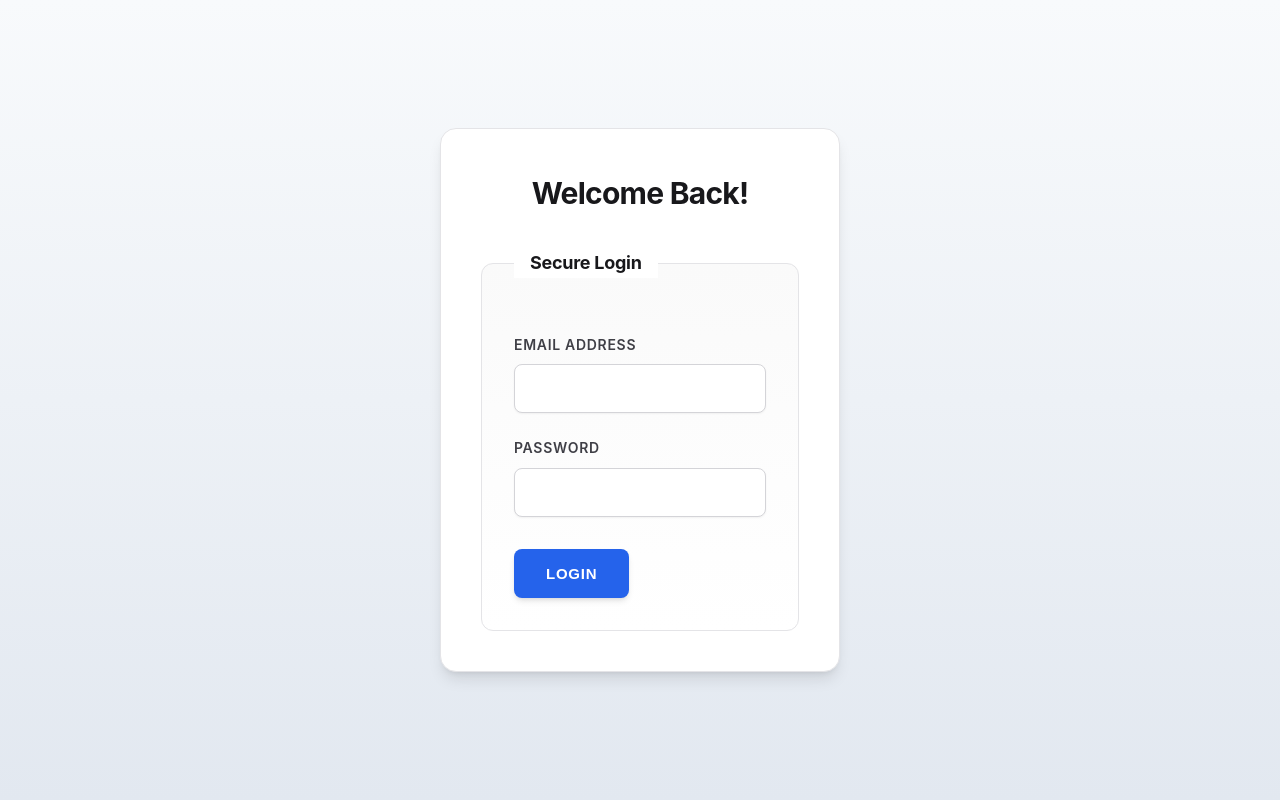
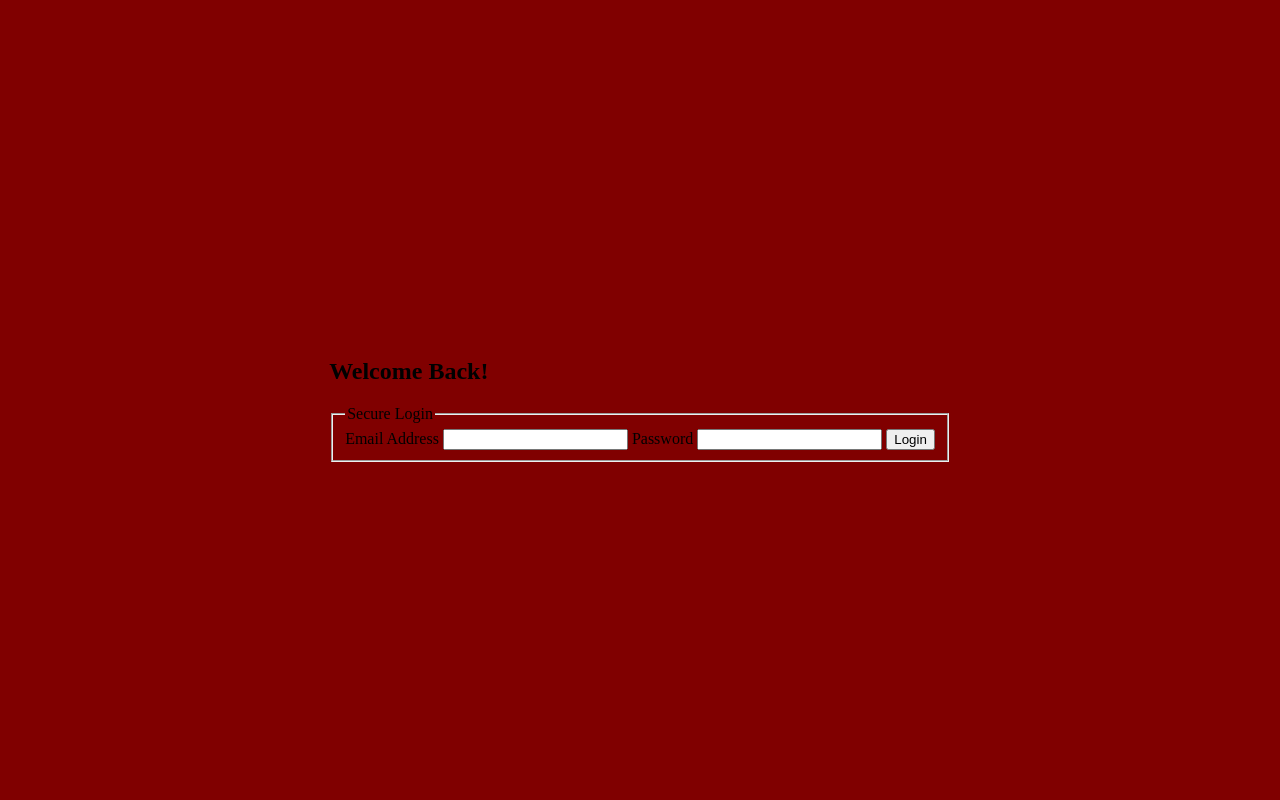
Before and after one commit to ITCS333/course-project-itcs333-group-9-project, a PHP site: page /src/auth/login.html in a window 1280 px wide. Run offline with PHP 8.4, Linux system fonts and the light colour scheme.

Commit message:
Update login page styles and structure for better presentation
Modified login page CSS and HTML to center the form, adjust styles, and clean up code structure.

Replit-Commit-Author: Agent
Replit-Commit-Session-Id: b6c78805-3c9d-4ad3-a4a2-ed6b895c4c3a
Replit-Commit-Checkpoint-Type: full_checkpoint
Replit-Commit-Event-Id: 0d178c1c-fed8-4e26-9315-84dd10102e14
Replit-Commit-Screenshot-Url: https://storage.googleapis.com/screenshot-production-us-central1/a9d221ff-1072-4567-acef-e979697dc3c9/b6c78805-3c9d-4ad3-a4a2-ed6b895c4c3a/xMNxHBo

```diff
--- a/src/auth/login.css
+++ b/src/auth/login.css
@@ -1,4 +1,4 @@
-:root {
+/* :root {
   --primary-50: #eff6ff;
   --primary-100: #dbeafe;
   --primary-500: #3b82f6;
@@ -229,4 +229,4 @@ button:active {
   fieldset {
     padding: 1.25rem;
   }
-}
+} */
--- a/src/auth/login.html
+++ b/src/auth/login.html
@@ -26,19 +26,13 @@
 
 </head>
      <!-- TODO: Add any styling to the 'body' tag to center the login form on the page. -->
-<body style="">
-
-
+<body style="display: flex; justify-content: center; align-items: center; min-height: 100vh; margin: 0; background-color:maroon;">
     <!-- This will be the main content area of the page. -->
     <!-- TODO: Use the 'main' element to contain the login form, as it represents the primary content of the document. -->
      <main class="container">
-
-
         <!-- This 'section' groups the related content of the login form. -->
         <!-- TODO: Create a 'section' element to act as the login card. -->
           <section class="login-card">
-
-
             <!-- The heading of the login form -->
             <!-- TODO: Add a heading element (e.g., 'h1' or 'h2') for the form's title. The text should be "Welcome Back!". -->
                         <h2>Welcome Back!</h2>
@@ -47,21 +41,15 @@
             <!-- TODO: Create a 'form' element. The 'action' can be '#' for now. -->
                  <form action="#" method="post">
 
-
                 <!-- TODO: Use a 'fieldset' to group all the related controls for the login form. -->
                         <fieldset>
-
-
                     <!-- TODO: Add a 'legend' to caption the fieldset. e.g., "Secure Login". This improves accessibility. -->
                                 <legend>Secure Login</legend>
-
 
                     <!-- TODO: Add a 'label' for the email input field.
                          The 'for' attribute should be "email".
                          The text should be "Email Address". -->
                                  <label for="email">Email Address</label>
-
-
 
                     <!-- TODO: Add an 'input' field for the email.
                          - The type should be "email".
@@ -69,14 +57,10 @@
                          - It should be a required field. -->
                                  <input type="email" id="email" required>
 
-
-
                     <!-- TODO: Add a 'label' for the password input field.
                          The 'for' attribute should be "password".
                          The text should be "Password". -->
                              <label for="password">Password</label>
-
-
 
                     <!-- TODO: Add an 'input' field for the password.
                          - The type should be "password".
@@ -84,7 +68,6 @@
                          - It should be a required field.
                          - For validation, add a 'minlength' attribute (e.g., minlength="8"). -->
                              <input type="password" id="password" name="password" required minlength="8">
-
 
                     <!-- This is the form submission button. -->
                     <!-- TODO: Add a 'button' to submit the form, inside the fieldset.
@@ -94,16 +77,12 @@
                              <button type="submit" id="login">Login</button>
 
                 <!-- End of the fieldset. -->
-                                </fieldset>
-
+                         </fieldset>
             <!-- End of the form element. -->
-                            </form>
-
+                    </form>
         <!-- End of the login section. -->
              </section>
-
-
     <!-- End of the main content area. -->
-          </main>
+     </main>
 </body>
 </html>
```
